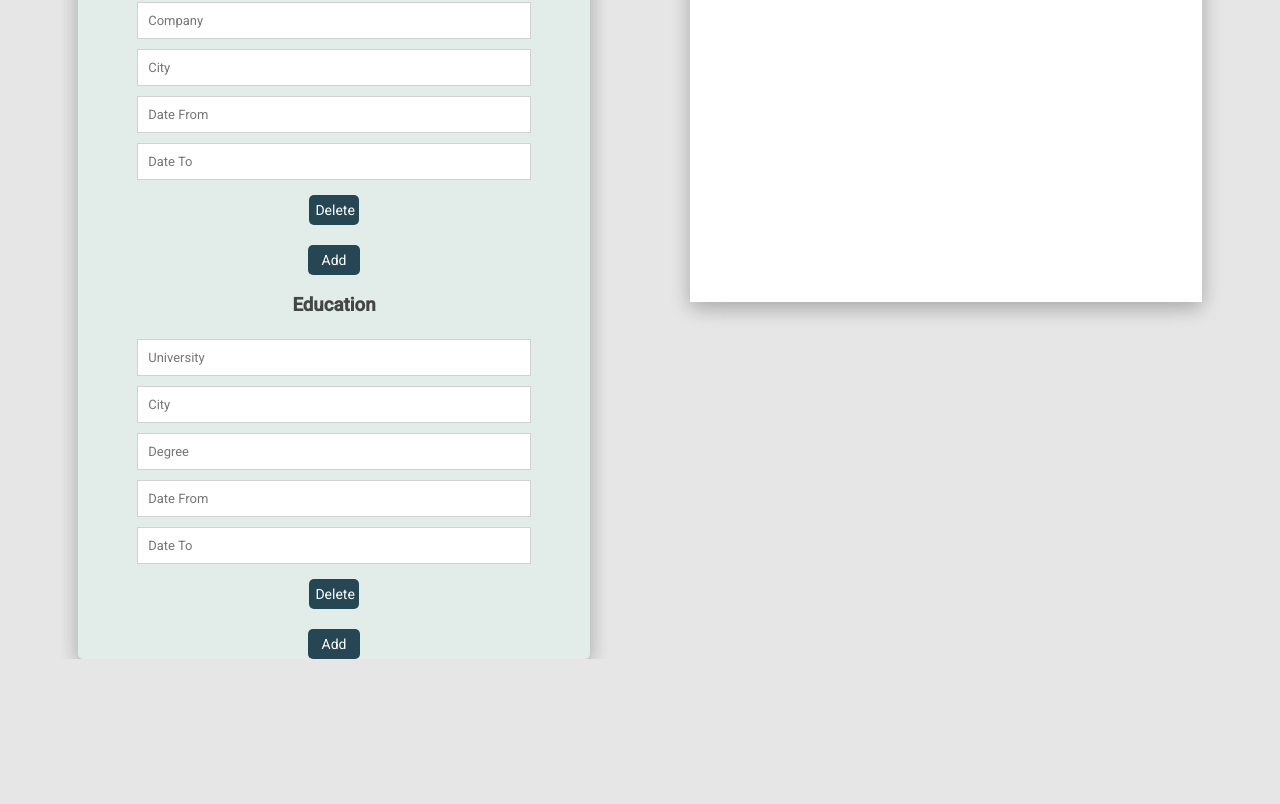
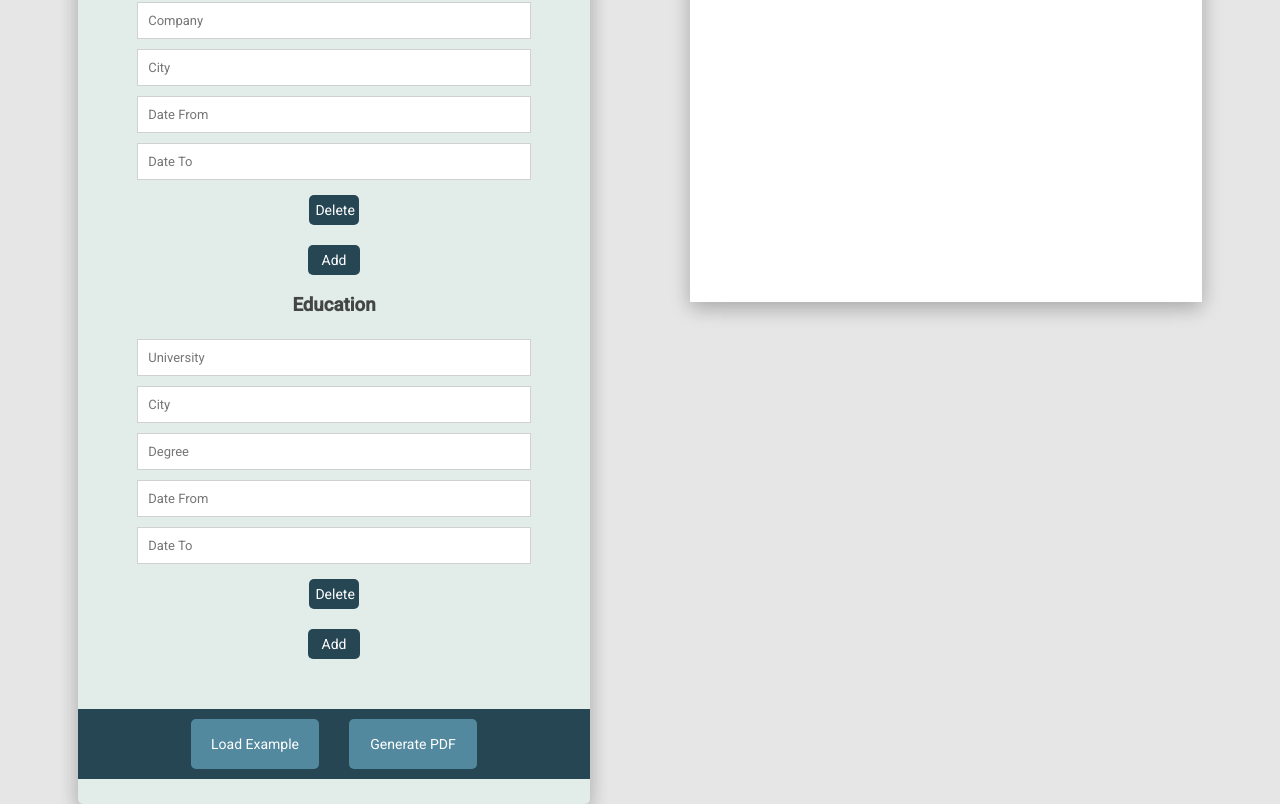
Before and after one commit to adrianhm13/cv-project, a React (Create React App) app: page / in a window 1280 px wide. Shown: the part 668-1472 px from the top of the page. Before the commit the page ends 1327 px from the top, so only its background shows below. Built offline with nearby package versions, Linux system fonts and the light colour scheme.

Commit message:
Example function added

```diff
--- a/src/App.css
+++ b/src/App.css
@@ -111,3 +111,27 @@ button:hover {
   color: rgb(110, 110, 110);
   transform: translateY(-2px);
 }
+.buttons-section{
+  display: flex;
+  flex-direction: row;
+  width: 100%;
+  justify-content: center;
+  background-color: #264653;
+  margin: 50px 0 25px 0;
+  gap: 10px;
+}
+.buttons-section button{
+  font-family: 'Roboto', sans-serif;
+  font-size: 14px;
+  background-color: #53899e;
+  width: 25%;
+  height: 50px;
+  border: none;
+  border-radius: 5px;
+  cursor: pointer;
+  transition: 0.3s ease 0s;
+  animation-fill-mode: none;
+  color: white;
+  margin-top: 10px;
+  margin: 10px;
+}
--- a/src/App.js
+++ b/src/App.js
@@ -243,7 +243,49 @@ class App extends Component {
       }
     );
   };
+  loadExample = () => {
+    this.setState({
+      generalInformation: {
+        firstName: "Joseph",
+        lastName: "Dinae Trinity",
+        jobTitle: "Developer",
+        address: "Roadcross, 59, Manhattan",
+        phone: "+31 6 61223045",
+        email: "joseph.dinae@gmail.com",
+        linkedin: "Joseph Dinae Trinity",
+      },
+      experienceList: [
+        {
+          position: "Full Stack Developer",
+          company: "The One",
+          city: "Panatrae",
+          dateFrom: "2020",
+          dateTo: "2021",
+          id: uniqid(),
+        },
+        {
+          position: "Front End Developer",
+          company: "Thae Gen",
+          city: "Talaener",
+          dateFrom: "2018",
+          dateTo: "2020",
+          id: uniqid(),
+        },
 
+      ],
+      educationList: [
+        {
+          university: "Weathon College",
+          city: "Illinois",
+          degree: "Computer Science",
+          dateFrom: "2014",
+          dateTo: "2018",
+          id: uniqid(),
+        },
+      ],
+    })
+
+  }
   render() {
     return (
       <div className="App">
@@ -254,6 +296,7 @@ class App extends Component {
           <div className="edit-information">
             <GeneralInformation
               handleGeneralInformation={this.handleGeneralInformation}
+              generalInformation={this.state.generalInformation}
             />
             <div>
               <AddSubTitle title="Experience" />
@@ -285,6 +328,10 @@ class App extends Component {
               })}
             </div>
             <button onClick={this.addEducation}>Add</button>
+            <div className="buttons-section">
+              <button onClick={this.loadExample}>Load Example</button>
+              <button>Generate PDF</button>
+            </div>
           </div>
 
           <Preview className="preview" information={this.state} />
--- a/src/components/GeneralInformation.js
+++ b/src/components/GeneralInformation.js
@@ -25,7 +25,7 @@ class GeneralInformation extends Component {
       phone,
       email,
       linkedin,
-    } = this.props;
+    } = this.props.generalInformation;
     return (
       <div>
         <div className="title-section">
--- a/src/components/preview.css
+++ b/src/components/preview.css
@@ -90,6 +90,7 @@ i{
 .experience-container-preview{
     display:flex;
     flex-direction: row;
+    justify-content: space-evenly;
     flex-wrap: wrap;
     height: 60px;
     margin-bottom: 25px;
@@ -102,7 +103,7 @@ i{
     display: flex;
     justify-content: center;
     align-items: center;
-    width: 50%;
+    width: 40%;
     height: 50%;
     font-family: 'Roboto', sans-serif;
 }
```
